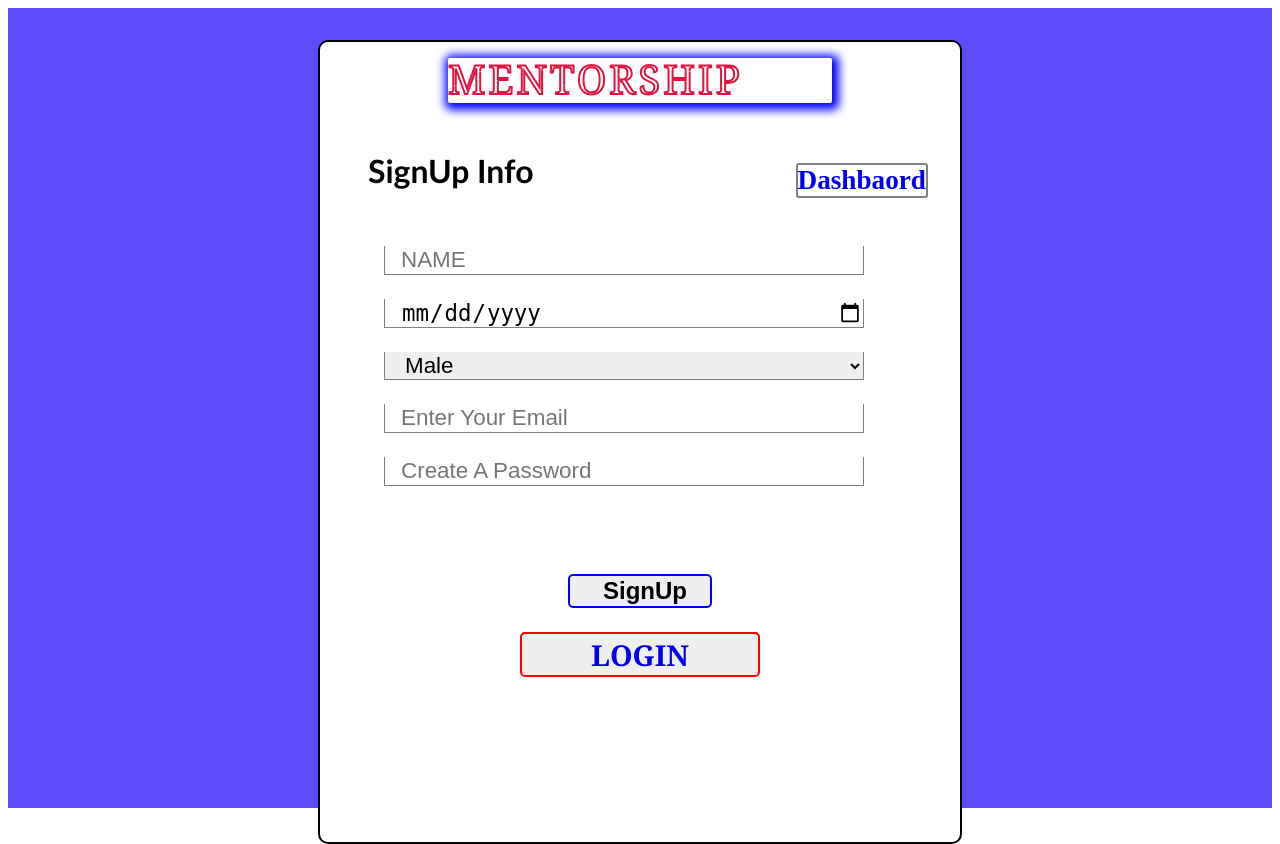
After one commit to sayeedajmal/Mentorship-Sayeed, a PHP site: page /Signup.php in a window 1280 px wide. The commit adds this page. Run offline with PHP 8.4, Linux system fonts and the light colour scheme.

Commit message:
added Signup Page

```diff
--- a/CSS/login.css
+++ b/CSS/login.css
@@ -1,7 +1,6 @@
 body {
   padding: 0px;
   margin: 0px;
-  background-color: white;
 }
 html {
   font-size: 4rem;
--- /dev/null
+++ b/CSS/signup.css
@@ -0,0 +1,110 @@
+.SignupPage {
+  background-color: rgb(92, 75, 248);
+  height: 50rem;
+}
+svg {
+  position: relative;
+  height: 45px;
+  width: 60%;
+  top: 1rem;
+  display: block;
+  margin: auto;
+  margin-bottom: 4rem;
+  box-shadow: 2px 2px 10px 5px blue;
+  border-radius: 2px;
+}
+svg text {
+  font-family: Georgia, "Times New Roman", Times, serif;
+  font-size: 2.5rem;
+  stroke-width: 2px;
+  fill: transparent;
+  stroke: #e0143d;
+  margin-right: auto;
+  margin-left: auto;
+  letter-spacing: 3px;
+  animation: effect 7s infinite alternate;
+}
+@keyframes effect {
+  0% {
+    stroke-dasharray: 0 70%;
+  }
+  100% {
+    stroke-dasharray: 50% 0;
+    stroke-dashoffset: 10%;
+  }
+}
+.signupContainer {
+  background-color: #ffff;
+  height: 100vh;
+  width: 50vw;
+  margin: auto;
+  position: relative;
+  top: 2rem;
+  border-radius: 10px;
+  border: 2px solid black;
+}
+.signupContainer > img {
+  width: 100%;
+  height: 20%;
+}
+.signupContainer > h1 {
+  font-family: "Gill Sans", "Gill Sans MT", Calibri, "Trebuchet MS", sans-serif;
+  margin-left: 3rem;
+}
+.signupContainer > form > input {
+  border: none;
+  padding-left: 1rem;
+  font-size: 1.4rem;
+  border-bottom: 1px solid gray;
+  border-left: 1px solid gray;
+  border-right: 1px solid gray;
+  margin-left: 4rem;
+  outline: none;
+  width: 75%;
+  margin-bottom: 1.5rem;
+}
+.signupContainer > a {
+  position: relative;
+  text-decoration: none;
+  top: -3rem;
+  font-size: 1.7rem;
+  float: right;
+  margin-right: 2rem;
+  border: 2px solid gray;
+  border-radius: 3px;
+  font-weight: bold;
+}
+.signupContainer > text:hover {
+  user-select: none;
+  box-shadow: 0px 0px 10px 5px rgb(32, 183, 233);
+  cursor: pointer;
+}
+.signupContainer > button {
+  font-size: 1.8rem;
+  font-family: georgia;
+  width: 15rem;
+  border: 2px solid red;
+  outline: none;
+  border-radius: 5px;
+  margin: auto;
+  display: block;
+  font-weight: bold;
+}
+.signupContainer > button > a {
+  text-decoration: none;
+}
+.submit {
+  width: 9rem !important;
+  display: block;
+  margin-left: auto !important;
+  margin-right: auto !important;
+  margin-top: 4rem;
+  border: 2px solid blue !important;
+  font-size: 1.5rem !important;
+  font-weight: bold;
+  border-radius: 5px;
+  cursor: pointer;
+}
+.submit:hover {
+  box-shadow: 2px 2px 10px 10px lightpink;
+}
--- a/Include/Header.php
+++ b/Include/Header.php
@@ -2,7 +2,7 @@
 <html lang="en">
 
 <head>
-    <title><?php echo $title;?></title>
+    <title><?php echo $title; ?></title>
     <meta charset="UTF-8">
     <meta http-equiv="X-UA-Compatible" content="IE=edge">
     <meta name="viewport" content="width=device-width, initial-scale=1.0">
@@ -13,7 +13,7 @@
     <link rel="stylesheet" href="//use.fontawesome.com/releases/v5.0.7/css/all.css">
 </head>
 
-<body class="body">
+<body>
     <div class="nevbar text-primary">
         <!-- AVTAR -->
         <div>
@@ -47,7 +47,7 @@
             <a href="/About.php">About</a>
             <a href="/shop.php">Shop</a>
             <a href="/contact.php">Contact</a>
-            <a href="/login.php">Login</a>
+            <a href="/Signup.php">SignUp</a>
         </div>
 
     </div>
--- /dev/null
+++ b/Signup.php
@@ -0,0 +1,38 @@
+<head>
+    <link rel="stylesheet" type="text/css" href="/CSS/signup.css">
+</head>
+
+<body>
+    <div class="SignupPage">
+        <div class="signupContainer">
+            <svg>
+                <text y="80%">MENTORSHIP</text>
+            </svg>
+            <h1>SignUp Info</h1>
+            <a href="/index.php"><text>Dashbaord</text></a>
+            <form action="/index.php" method="post">
+                <input type="namespace" value="" placeholder="NAME" required>
+                <input type="date" value="" placeholder="Choose Your BirthDate" required>
+                <br>
+                <select style="border: none;
+                            padding-left: 1rem;
+                            font-size: 1.4rem;
+                            border-bottom: 1px solid gray;
+                            border-left: 1px solid gray;
+                            border-right: 1px solid gray;
+                            margin-left: 4rem;
+                            outline: none;
+                            width: 75%;
+                            margin-bottom: 1.5rem;" name="Gender">
+                    <option value="Male">Male</option>
+                    <option value="Female">Female</option>
+                </select>
+                <br>
+                <input type="email" value="" placeholder="Enter Your Email" required>
+                <input type="password" value="" placeholder="Create A Password" required>
+                <input class="submit" type="submit" value="SignUp">
+            </form>
+            <button><a href="/login.php">LOGIN</a></button>
+        </div>
+    </div>
+</body>
```
Also changed, not shown: IMAGES/sign_back.jpg (added), IMAGES/sign_head.jpg (added).
